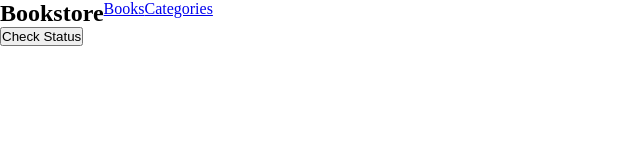
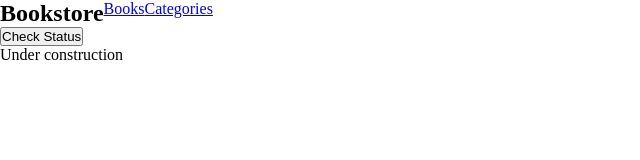
Before and after one commit to NicolasAndrehh/Bookstore, a React (Create React App) app: page /categories in a window 1280 px wide. Both pictures are taken after a click on the button "Check Status". Shown: the top 160 px of the page, without its empty margins (0-640 px from the left). Built offline with nearby package versions, Linux system fonts and the light colour scheme.

Commit message:
Add categories reducers into component

```diff
--- a/src/components/categories.jsx
+++ b/src/components/categories.jsx
@@ -1,3 +1,16 @@
-const Categories = () => <button type="button">Check Status</button>;
+import { useState } from 'react';
+import { useSelector } from 'react-redux';
+
+const Categories = () => {
+  const categories = useSelector((state) => state.categories);
+  const [showStatus, setShowStatus] = useState(false);
+
+  return (
+    <>
+      <button type="button" onClick={() => setShowStatus(true)}>Check Status</button>
+      {showStatus ? <p>{categories.status}</p> : null}
+    </>
+  );
+};
 
 export default Categories;
```
